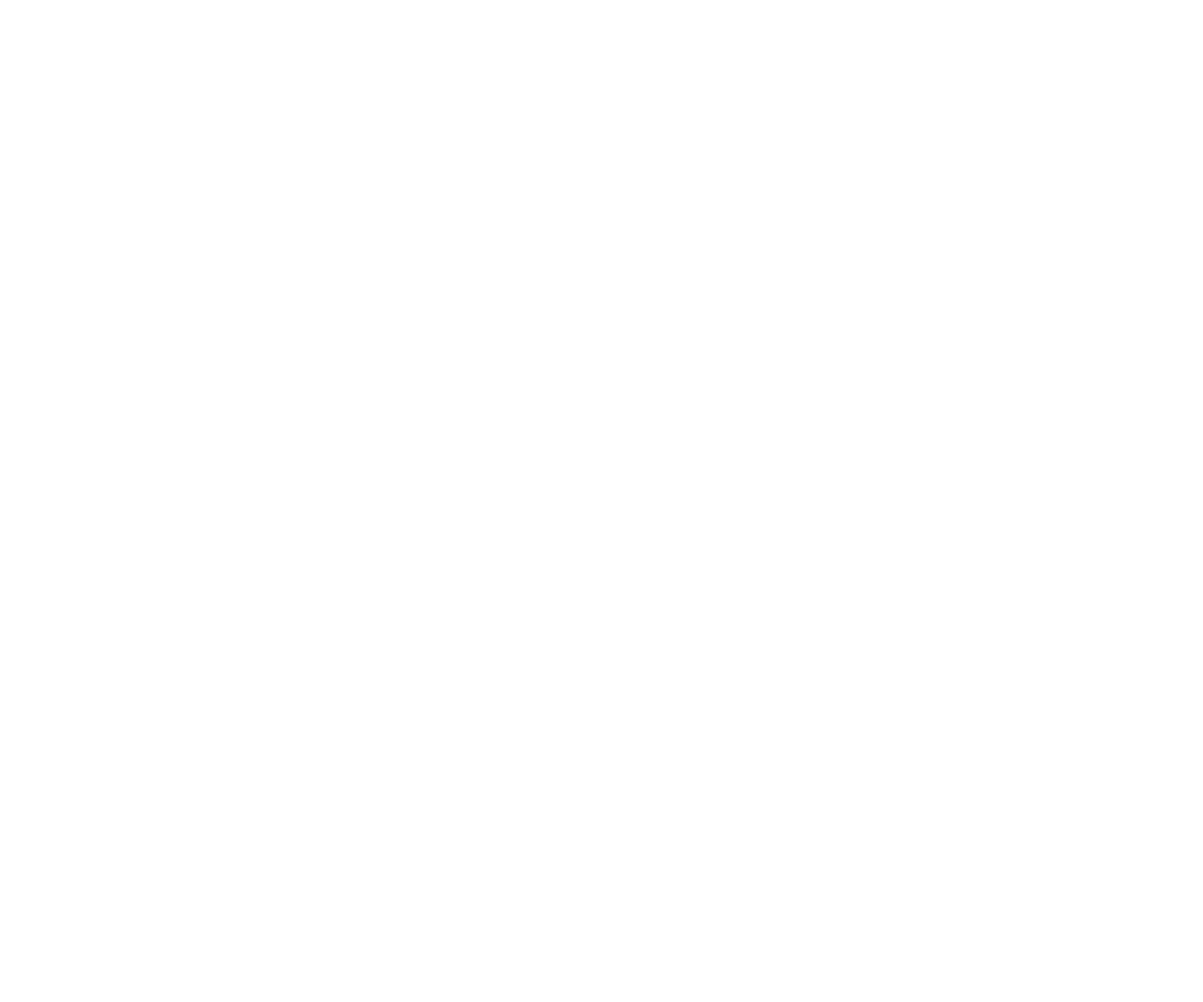
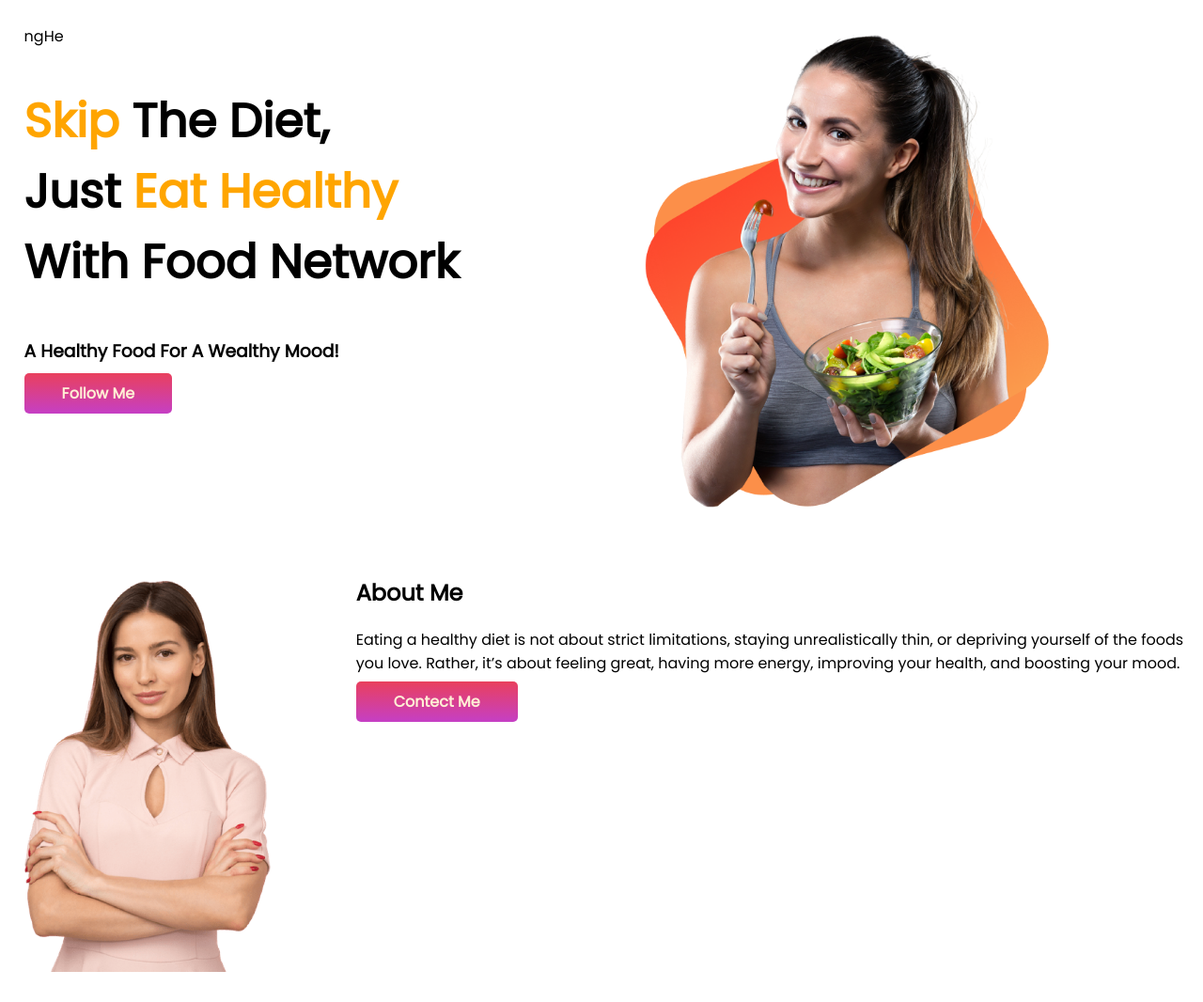
Before and after one commit to Fatematujjahira/food-portfolio, a plain HTML site: page index.html in a window 1280 px wide. Shown: the whole page at 94% size. Before the commit the page ends 800 px from the top, so only its background shows below. Drawn offline with Linux system fonts and the light colour scheme.

Commit message:
frame added

```diff
--- a/index.html
+++ b/index.html
@@ -4,10 +4,36 @@
     <meta charset="UTF-8">
     <meta http-equiv="X-UA-Compatible" content="IE=edge">
     <meta name="viewport" content="width=device-width, initial-scale=1.0">
-    <title>Healthy Food Portfolio</title>
+    <title>Healthy Food Portfolio</title>  <link rel="preconnect" href="https://fonts.googleapis.com">
+    <link rel="preconnect" href="https://fonts.gstatic.com" crossorigin>
+    <link href="https://fonts.googleapis.com/css2?family=Open+Sans&family=Poppins&display=swap" rel="stylesheet">
     <link rel="stylesheet" href="style.css">
 </head>
+
 <body>
+    <body>
+        <section class="frame">
+            <div class="half-width">
+               ngHe <h1>
+                    <span class="orange-color">Skip</span> The Diet,<br>Just<span class="orange-color"> Eat Healthy</span><br>With  Food Network
+                   </h1>
+                    <h3>A Healthy Food For A Wealthy Mood!</h3>
+                    <a class="anchor-button" target="_blank" href ="https://github.com/programmiro1">Follow Me</a>
+               </div>
+                 <div class="half-width">
+                    <img src="images/female/Group 8425.png" alt="">
+                 </div>
+        </section>
+        <section class="healthy-food flexible-container">
+            <div class="half-width">
+              <img src="images/female/Person Image.png" alt="">
+            </div>
+            <div class="story">
+                <h2>About Me</h2>
+                <p>Eating a healthy diet is not about strict limitations, staying unrealistically thin, or depriving yourself of the foods you love. Rather, it’s about feeling great, having more energy, improving your health, and boosting your mood.</p>
+                <a class="anchor-button" target="_blank" href="https://www.facebook.com/">Contect Me</a>
+            </div>
+        </section>
 
 </body>
 </html>
--- a/style.css
+++ b/style.css
@@ -0,0 +1,30 @@
+body{
+    font-family: 'Poppins', sans-serif;
+    margin: 0;
+}
+h1{
+    font-size: 50px;
+}
+    .orange-color{
+    color: orange;
+}
+section{
+    display: flex;
+
+}
+
+.half-width{
+    width: 50%;
+    padding: 2%;
+}
+.half-width img{
+    width: 80%;
+}
+.anchor-button{
+    text-decoration: none;
+    background-image: linear-gradient( rgb(233, 64, 93), rgb(197, 63, 197));
+    padding: 10px 40px;
+    color: papayawhip;
+    font-weight: 700;
+    border-radius: 5px;
+}
```
